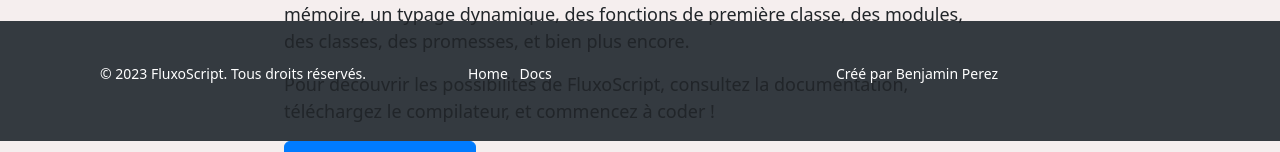
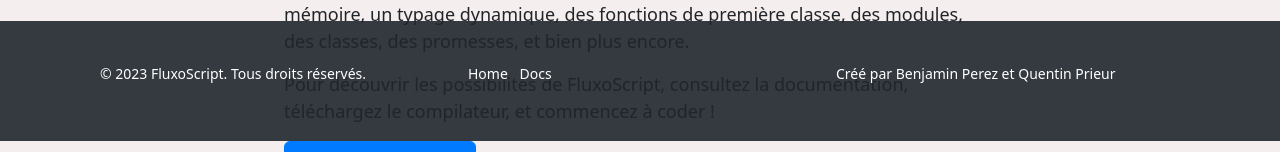
Before and after one commit to benji28000/benji28000.github.io, a plain HTML site: page index.html in a window 1280 px wide. Shown: the part 835-987 px from the top of the page. Drawn offline with nearby package versions, Linux system fonts and the light colour scheme.

Commit message:
Update index.html

```diff
--- a/index.html
+++ b/index.html
@@ -78,7 +78,7 @@
                     </ul>
                 </div>
                 <div class="col-md-4">
-                    <p>Créé par Benjamin Perez</p>
+                    <p>Créé par Benjamin Perez et Quentin Prieur</p>
                 </div>
             </div>
         </div>
```
